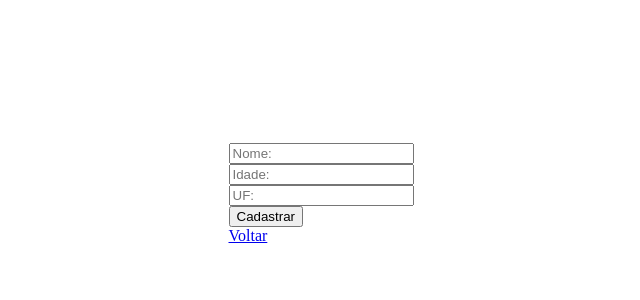
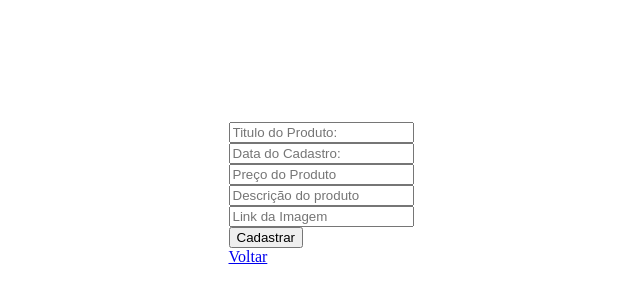
Before and after one commit to lykariii/projeto-bdptacptas, a Next.js app in the folder Front-End/: page /cadastro in a window 1280 px wide. Shown: the part 214-514 px from the top of the page, without its empty margins (319-959 px from the left). Built offline with nearby package versions, Linux system fonts and the light colour scheme.

Commit message:
commit cadastro

```diff
--- a/Front-End/src/app/cadastro/page.js
+++ b/Front-End/src/app/cadastro/page.js
@@ -5,20 +5,24 @@ import { useRouter } from 'next/navigation'
 
 export default function Cadastro() {
     const route = useRouter();
-    const [nome, setNome] = useState();
-    const [idade, setIdade] = useState();
-    const [uf, setUF] = useState();
+    const [titulo, setTitulo] = useState();
+    const [dataCadastro, setDataCadastro] = useState();
+    const [preco, setPreco] = useState();
+    const [descricao, setDescricao] = useState();
+    const [imagem, setImagem] = useState();
 
     const cadastrar = (e) => {
         e.preventDefault()
 
-        const pessoa = {
-            nome: nome,
-            idade: idade,
-            uf: uf
+        const produto = {
+            titulo: titulo,
+            dataCadastro: dataCadastro,
+            preco: preco,
+            descricao: descricao,
+            imagem: imagem
         }
-        const pessoaJson = JSON.stringify(pessoa);
-        fetch("http://localhost:3003/pessoa", {
+        const pessoaJson = JSON.stringify(produto);
+        fetch("http://localhost:3003/produto", {
             method: "POST",
             headers: { "content-Type": "application/json" },
             body: pessoaJson
@@ -30,22 +34,37 @@ export default function Cadastro() {
             <form  onSubmit={cadastrar}>
                 <input
                     type="text"
-                    placeholder='Nome:'
-                    nome="nome"
-                    onChange={e => setNome(e.target.value)}
+                    placeholder='Titulo do Produto:'
+                    nome="titulo"
+                    onChange={e => setTitulo(e.target.value)}
                 /><br/>
                 <input
                     type="text"
-                    placeholder='Idade:'
-                    nome="idade"
-                    onChange={e => setIdade(e.target.value)}
+                    placeholder='Data do Cadastro:'
+                    nome="dataCadastro"
+                    onChange={e => setDataCadastro(e.target.value)}
                 /><br/>
                 <input
                     type="text"
-                    placeholder='UF:'
-                    nome="uf"
-                    onChange={e => setUF(e.target.value)}
+                    placeholder='Preço do Produto'
+                    nome="preco"
+                    onChange={e => setPreco(e.target.value)}
                 /><br/>
+
+                <input
+                    type="text"
+                    placeholder='Descrição do produto'
+                    nome="descricao"
+                    onChange={e => setDescricao(e.target.value)}
+                /><br/>
+
+                <input
+                    type="text"
+                    placeholder='Link da Imagem'
+                    nome="imagem"
+                    onChange={e => setImagem(e.target.value)}
+                /><br/>
+
                 <button type='submit'>Cadastrar</button>
                 <div>
                     <a href='/'>Voltar</a>
```
Also changed, not shown: Front-End/src/app/page.js (+8 -7 lines), Front-End/src/app/pessoa/[id]/page.js (+9 -8 lines).
